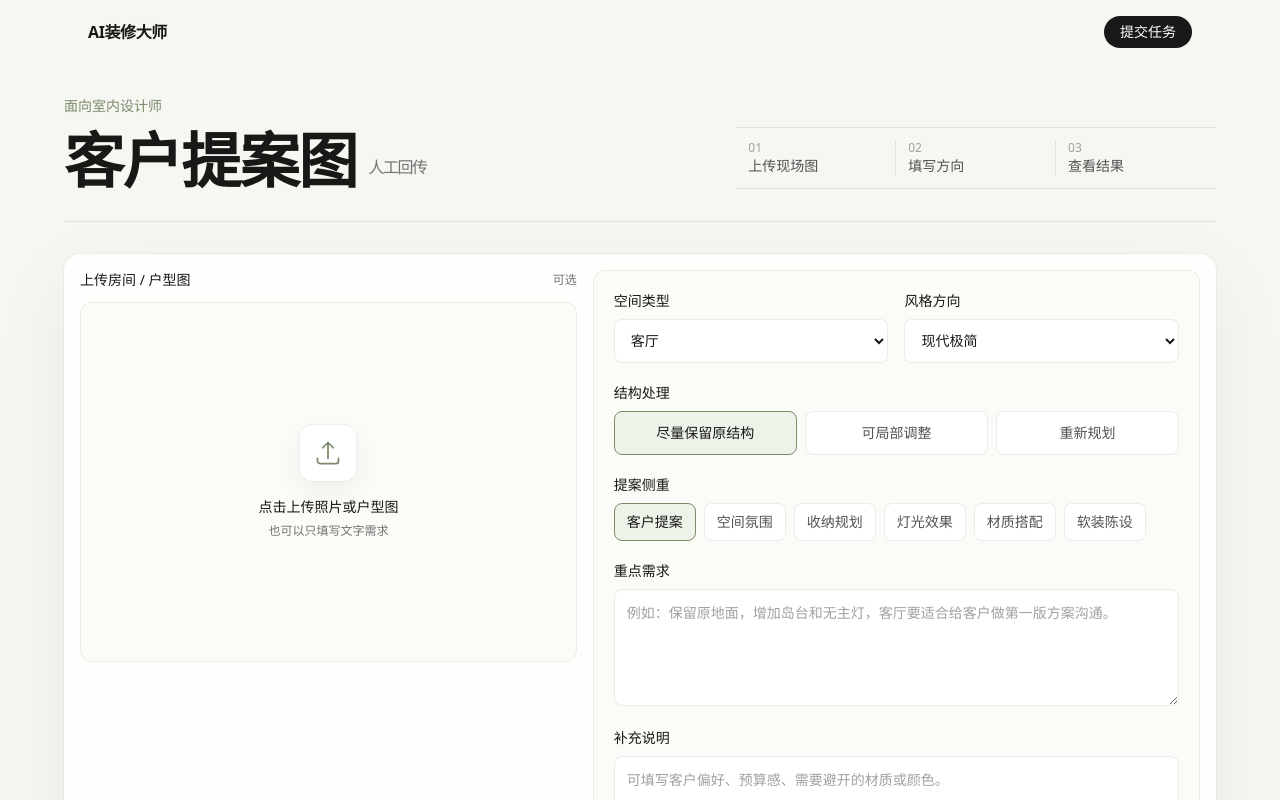
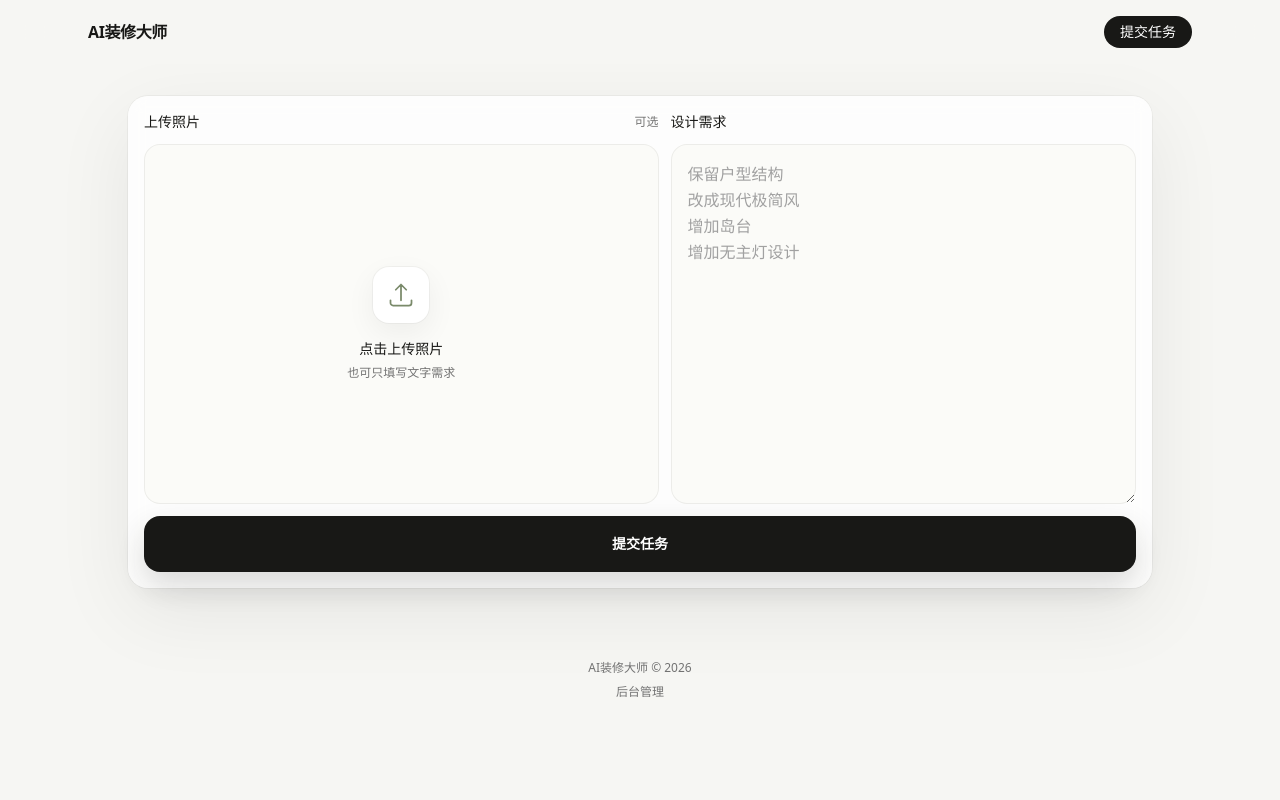
Before and after one commit to mikon0606/ai-interior-design, a Next.js app: page / in a window 1280 px wide. Shown: the top 800 px of the page. Built offline with nearby package versions, Linux system fonts and the light colour scheme.

Commit message:
Simplify text-only task submission UI

```diff
--- a/src/components/PhotoUpload.tsx
+++ b/src/components/PhotoUpload.tsx
@@ -53,14 +53,14 @@ export function PhotoUpload({
     if (inputRef.current) inputRef.current.value = "";
   };
 
-  const errorBorder = hasError ? "border-red-400 ring-2 ring-red-100" : "";
+  const errorBorder = hasError
+    ? "border-red-400 ring-2 ring-red-100"
+    : "";
 
   return (
     <div className="w-full">
       <div className="mb-3 flex items-center justify-between gap-3">
-        <h3 className="text-sm font-medium text-[#181816]">
-          上传房间 / 户型图
-        </h3>
+        <h3 className="text-sm font-medium text-[#181816]">上传照片</h3>
         <span className="text-xs text-neutral-500">可选</span>
       </div>
 
@@ -78,7 +78,7 @@ export function PhotoUpload({
           }}
           onDragLeave={() => setIsDragging(false)}
           onDrop={onDrop}
-          className={`flex min-h-[360px] cursor-pointer flex-col items-center justify-center rounded-xl border px-6 py-12 transition-all ${errorBorder} ${
+          className={`flex min-h-[260px] cursor-pointer flex-col items-center justify-center rounded-2xl border px-6 py-12 transition-all sm:min-h-[360px] ${errorBorder} ${
             isDragging
               ? "border-[#7a8a6a] bg-white shadow-[inset_0_0_0_1px_rgba(122,138,106,0.22)]"
               : hasError
@@ -86,21 +86,21 @@ export function PhotoUpload({
                 : "border-black/[0.06] bg-[#fbfbf8] hover:border-[#7a8a6a]/60 hover:bg-white"
           }`}
         >
-          <span className="flex h-14 w-14 items-center justify-center rounded-xl bg-white text-[#7a8a6a] shadow-[0_10px_30px_rgba(24,24,22,0.06)] ring-1 ring-black/[0.04]">
+          <span className="flex h-14 w-14 items-center justify-center rounded-2xl bg-white text-[#7a8a6a] shadow-[0_10px_30px_rgba(24,24,22,0.06)] ring-1 ring-black/[0.04]">
             <UploadIcon />
           </span>
           <p className="mt-4 text-center text-sm font-medium text-[#181816]">
-            点击上传照片或户型图
+            点击上传照片
           </p>
           <p className="mt-1.5 text-center text-xs text-neutral-500">
-            也可以只填写文字需求
+            也可只填写文字需求
           </p>
         </div>
       ) : (
         <div
-          className={`overflow-hidden rounded-xl border bg-white ${errorBorder || "border-black/[0.06]"}`}
+          className={`overflow-hidden rounded-2xl border bg-white ${errorBorder || "border-black/[0.06]"}`}
         >
-          <div className="relative aspect-[4/3] w-full bg-[#f1f1ed]">
+          <div className="relative aspect-[16/10] w-full">
             <Image
               src={previewUrl}
               alt="已上传的房间照片预览"
@@ -109,7 +109,7 @@ export function PhotoUpload({
               unoptimized
             />
           </div>
-          <div className="flex flex-wrap items-center justify-between gap-2 border-t border-black/[0.06] px-4 py-3">
+          <div className="flex flex-wrap items-center justify-between gap-2 px-4 py-3">
             <p className="truncate text-sm text-neutral-600">
               {file?.name ?? "已选择照片"}
             </p>
@@ -117,14 +117,14 @@ export function PhotoUpload({
               <button
                 type="button"
                 onClick={() => inputRef.current?.click()}
-                className="rounded-lg bg-neutral-100 px-3 py-1.5 text-sm text-neutral-700 transition hover:bg-neutral-200"
+                className="rounded-full bg-neutral-100 px-3 py-1.5 text-sm text-neutral-700 transition hover:bg-neutral-200"
               >
                 更换
               </button>
               <button
                 type="button"
                 onClick={clearPhoto}
-                className="rounded-lg bg-red-50 px-3 py-1.5 text-sm text-red-600 transition hover:bg-red-100"
+                className="rounded-full bg-red-50 px-3 py-1.5 text-sm text-red-600 transition hover:bg-red-100"
               >
                 移除
               </button>
--- a/src/components/SubmitTaskForm.tsx
+++ b/src/components/SubmitTaskForm.tsx
@@ -2,54 +2,18 @@
 
 import { PhotoUpload } from "@/components/PhotoUpload";
 import type { Task } from "@/lib/task-types";
-import type { ReactNode } from "react";
+import { PROMPT_PLACEHOLDER } from "@/lib/task-types";
 import { useCallback, useState } from "react";
 
 type FieldErrors = {
-  keyNeeds?: string;
+  prompt?: string;
   submit?: string;
 };
-
-const SPACE_TYPES = [
-  "客厅",
-  "卧室",
-  "餐厨",
-  "书房",
-  "儿童房",
-  "卫浴",
-  "全屋",
-];
-
-const STYLE_OPTIONS = [
-  "现代极简",
-  "奶油风",
-  "中古风",
-  "侘寂风",
-  "轻法式",
-  "意式",
-  "新中式",
-];
-
-const FOCUS_OPTIONS = [
-  "客户提案",
-  "空间氛围",
-  "收纳规划",
-  "灯光效果",
-  "材质搭配",
-  "软装陈设",
-];
-
-const STRUCTURE_OPTIONS = ["尽量保留原结构", "可局部调整", "重新规划"];
 
 export function SubmitTaskForm() {
   const [file, setFile] = useState<File | null>(null);
   const [previewUrl, setPreviewUrl] = useState<string | null>(null);
-  const [spaceType, setSpaceType] = useState(SPACE_TYPES[0]);
-  const [styleDirection, setStyleDirection] = useState(STYLE_OPTIONS[0]);
-  const [structureMode, setStructureMode] = useState(STRUCTURE_OPTIONS[0]);
-  const [focusTags, setFocusTags] = useState<string[]>(["客户提案"]);
-  const [keyNeeds, setKeyNeeds] = useState("");
-  const [extraNotes, setExtraNotes] = useState("");
+  const [prompt, setPrompt] = useState("");
   const [isSubmitting, setIsSubmitting] = useState(false);
   const [fieldErrors, setFieldErrors] = useState<FieldErrors>({});
   const [submittedTask, setSubmittedTask] = useState<Task | null>(null);
@@ -63,48 +27,25 @@ export function SubmitTaskForm() {
     [previewUrl],
   );
 
-  const toggleFocusTag = (tag: string) => {
-    setFocusTags((prev) =>
-      prev.includes(tag)
-        ? prev.filter((item) => item !== tag)
-        : [...prev, tag],
-    );
-  };
-
-  const buildPrompt = () => {
-    const lines = [
-      `空间类型：${spaceType}`,
-      `风格方向：${styleDirection}`,
-      `结构处理：${structureMode}`,
-      `提案侧重：${focusTags.length ? focusTags.join("、") : "未选择"}`,
-      `重点需求：${keyNeeds.trim()}`,
-    ];
-
-    if (extraNotes.trim()) {
-      lines.push(`补充说明：${extraNotes.trim()}`);
-    }
-
-    return lines.join("\n");
-  };
-
   const handleSubmit = async () => {
     const errors: FieldErrors = {};
 
-    if (!keyNeeds.trim()) {
-      errors.keyNeeds = "请填写重点需求";
+    if (!prompt.trim()) {
+      errors.prompt = "请输入装修需求";
     }
 
-    if (errors.keyNeeds) {
+    if (errors.prompt) {
       setFieldErrors(errors);
       return;
     }
 
     setFieldErrors({});
     setIsSubmitting(true);
+    setSubmittedTask(null);
 
     try {
       const formData = new FormData();
-      formData.append("prompt", buildPrompt());
+      formData.append("prompt", prompt.trim());
       if (file) {
         formData.append("image", file);
       }
@@ -135,163 +76,48 @@ export function SubmitTaskForm() {
         id="submit"
         className="scroll-mt-16 px-4 pb-10 pt-20 sm:px-6 sm:pb-16 sm:pt-24"
       >
-        <div className="mx-auto max-w-6xl">
-          <div className="mb-8 grid gap-6 border-b border-black/[0.08] pb-7 lg:grid-cols-[1fr_0.74fr] lg:items-end">
-            <div>
-              <p className="text-sm font-medium text-[#7a8a6a]">
-                面向室内设计师
-              </p>
-              <h1 className="mt-3 max-w-3xl text-4xl font-semibold leading-[1.08] tracking-tight text-[#181816] sm:text-6xl">
-                客户提案图
-                <span className="ml-3 align-middle text-sm font-medium text-neutral-500 sm:text-base">
-                  人工回传
-                </span>
-              </h1>
-            </div>
-            <div className="grid grid-cols-3 divide-x divide-black/[0.08] border-y border-black/[0.08] py-3 text-sm text-neutral-600 lg:mb-1">
-              <p className="px-3">
-                <span className="block text-xs text-neutral-400">01</span>
-                上传现场图
-              </p>
-              <p className="px-3">
-                <span className="block text-xs text-neutral-400">02</span>
-                填写方向
-              </p>
-              <p className="px-3">
-                <span className="block text-xs text-neutral-400">03</span>
-                查看结果
-              </p>
-            </div>
-          </div>
-
-          <div className="rounded-2xl bg-white/82 p-3 shadow-[0_24px_80px_rgba(24,24,22,0.06)] ring-1 ring-black/[0.04] backdrop-blur sm:p-4">
-            <div className="grid gap-4 lg:grid-cols-[0.9fr_1.1fr]">
+        <div className="mx-auto max-w-5xl">
+          <div className="rounded-[20px] bg-white/80 p-3 shadow-[0_24px_80px_rgba(24,24,22,0.07)] ring-1 ring-black/[0.04] backdrop-blur sm:p-4">
+            <div className="grid gap-3 lg:grid-cols-[1.05fr_0.95fr]">
               <PhotoUpload
                 file={file}
                 previewUrl={previewUrl}
                 onFileChange={handleFileChange}
               />
 
-              <div className="rounded-xl border border-black/[0.06] bg-[#fbfbf8] p-4 sm:p-5">
-                <div className="grid gap-4 sm:grid-cols-2">
-                  <Field label="空间类型" htmlFor="space-type">
-                    <select
-                      id="space-type"
-                      value={spaceType}
-                      onChange={(e) => setSpaceType(e.target.value)}
-                      className="h-11 w-full rounded-lg border border-black/[0.08] bg-white px-3 text-sm text-[#181816] outline-none transition focus:border-[#7a8a6a] focus:ring-2 focus:ring-[#dce5d3]"
+              <div className="flex flex-col">
+                <label
+                  htmlFor="prompt"
+                  className="mb-3 block text-sm font-medium text-[#181816]"
                 >
-                      {SPACE_TYPES.map((item) => (
-                        <option key={item} value={item}>
-                          {item}
-                        </option>
-                      ))}
-                    </select>
-                  </Field>
-
-                  <Field label="风格方向" htmlFor="style-direction">
-                    <select
-                      id="style-direction"
-                      value={styleDirection}
-                      onChange={(e) => setStyleDirection(e.target.value)}
-                      className="h-11 w-full rounded-lg border border-black/[0.08] bg-white px-3 text-sm text-[#181816] outline-none transition focus:border-[#7a8a6a] focus:ring-2 focus:ring-[#dce5d3]"
-                    >
-                      {STYLE_OPTIONS.map((item) => (
-                        <option key={item} value={item}>
-                          {item}
-                        </option>
-                      ))}
-                    </select>
-                  </Field>
-                </div>
-
-                <div className="mt-5">
-                  <p className="mb-2 text-sm font-medium text-[#181816]">
-                    结构处理
-                  </p>
-                  <div className="grid gap-2 sm:grid-cols-3">
-                    {STRUCTURE_OPTIONS.map((item) => (
-                      <button
-                        key={item}
-                        type="button"
-                        onClick={() => setStructureMode(item)}
-                        className={`min-h-11 rounded-lg border px-3 py-2 text-sm transition ${
-                          structureMode === item
-                            ? "border-[#7a8a6a] bg-[#eef3e9] text-[#181816]"
-                            : "border-black/[0.08] bg-white text-neutral-600 hover:border-[#7a8a6a]/60"
-                        }`}
-                      >
-                        {item}
-                      </button>
-                    ))}
-                  </div>
-                </div>
-
-                <div className="mt-5">
-                  <p className="mb-2 text-sm font-medium text-[#181816]">
-                    提案侧重
-                  </p>
-                  <div className="flex flex-wrap gap-2">
-                    {FOCUS_OPTIONS.map((item) => {
-                      const isSelected = focusTags.includes(item);
-
-                      return (
-                        <button
-                          key={item}
-                          type="button"
-                          onClick={() => toggleFocusTag(item)}
-                          className={`rounded-lg border px-3 py-2 text-sm transition ${
-                            isSelected
-                              ? "border-[#7a8a6a] bg-[#eef3e9] text-[#181816]"
-                              : "border-black/[0.08] bg-white text-neutral-600 hover:border-[#7a8a6a]/60"
-                          }`}
-                        >
-                          {item}
-                        </button>
-                      );
-                    })}
-                  </div>
-                </div>
-
-                <Field label="重点需求" htmlFor="key-needs" className="mt-5">
+                  设计需求
+                </label>
                 <textarea
-                    id="key-needs"
-                    rows={4}
-                    value={keyNeeds}
+                  id="prompt"
+                  rows={10}
+                  value={prompt}
                   onChange={(e) => {
-                      setKeyNeeds(e.target.value);
+                    setPrompt(e.target.value);
                     if (e.target.value.trim()) {
                       setFieldErrors((prev) => ({
                         ...prev,
-                          keyNeeds: undefined,
+                        prompt: undefined,
                       }));
                     }
                   }}
-                    placeholder="例如：保留原地面，增加岛台和无主灯，客厅要适合给客户做第一版方案沟通。"
-                    aria-invalid={Boolean(fieldErrors.keyNeeds)}
-                    className={`min-h-[116px] w-full resize-y rounded-lg border bg-white px-3 py-3 text-sm leading-relaxed text-[#181816] outline-none transition placeholder:text-neutral-400 focus:ring-2 ${
-                      fieldErrors.keyNeeds
+                  placeholder={PROMPT_PLACEHOLDER}
+                  aria-invalid={Boolean(fieldErrors.prompt)}
+                  className={`min-h-[260px] flex-1 resize-y rounded-2xl border px-4 py-4 text-sm leading-relaxed text-[#181816] placeholder:text-neutral-400 focus:outline-none focus:ring-2 sm:min-h-[360px] sm:text-base ${
+                    fieldErrors.prompt
                       ? "border-red-400 bg-red-50 ring-red-100 focus:border-red-400 focus:ring-red-100"
-                        : "border-black/[0.08] focus:border-[#7a8a6a] focus:ring-[#dce5d3]"
+                      : "border-black/[0.06] bg-[#fbfbf8] focus:border-[#7a8a6a] focus:bg-white focus:ring-[#dce5d3]"
                   }`}
                 />
-                  {fieldErrors.keyNeeds && (
+                {fieldErrors.prompt && (
                   <p className="mt-2 text-sm text-red-600" role="alert">
-                      {fieldErrors.keyNeeds}
+                    {fieldErrors.prompt}
                   </p>
                 )}
-                </Field>
-
-                <Field label="补充说明" htmlFor="extra-notes" className="mt-4">
-                  <textarea
-                    id="extra-notes"
-                    rows={3}
-                    value={extraNotes}
-                    onChange={(e) => setExtraNotes(e.target.value)}
-                    placeholder="可填写客户偏好、预算感、需要避开的材质或颜色。"
-                    className="min-h-[88px] w-full resize-y rounded-lg border border-black/[0.08] bg-white px-3 py-3 text-sm leading-relaxed text-[#181816] outline-none transition placeholder:text-neutral-400 focus:border-[#7a8a6a] focus:ring-2 focus:ring-[#dce5d3]"
-                  />
-                </Field>
               </div>
             </div>
 
@@ -299,7 +125,7 @@ export function SubmitTaskForm() {
               type="button"
               disabled={isSubmitting}
               onClick={handleSubmit}
-              className={`mt-4 flex h-[52px] w-full items-center justify-center gap-2 rounded-xl text-sm font-semibold transition-all sm:h-14 ${
+              className={`mt-3 flex h-[52px] w-full items-center justify-center gap-2 rounded-2xl text-sm font-semibold transition-all sm:h-14 ${
                 isSubmitting
                   ? "cursor-wait bg-neutral-200 text-neutral-500"
                   : "bg-[#181816] text-white shadow-[0_14px_32px_rgba(24,24,22,0.16)] hover:bg-[#2b2b28] active:scale-[0.99]"
@@ -308,73 +134,26 @@ export function SubmitTaskForm() {
               {isSubmitting && (
                 <span className="h-5 w-5 animate-spin rounded-full border-2 border-neutral-400 border-t-white" />
               )}
-              {isSubmitting ? "提交中…" : "生成提案任务"}
+              {isSubmitting ? "提交中…" : "提交任务"}
             </button>
             {fieldErrors.submit && (
               <p className="mt-3 text-center text-sm text-red-600" role="alert">
                 {fieldErrors.submit}
               </p>
             )}
+            {submittedTask && <InlineWaitingIndicator task={submittedTask} />}
           </div>
-
-          {submittedTask && <InlineWaitingCard task={submittedTask} />}
         </div>
       </section>
     </>
   );
 }
 
-function InlineWaitingCard({ task }: { task: Task }) {
+function InlineWaitingIndicator({ task }: { task: Task }) {
   return (
-    <div className="mt-4 rounded-2xl bg-white/82 p-5 shadow-[0_18px_60px_rgba(24,24,22,0.06)] ring-1 ring-black/[0.04] sm:p-6">
-      <div className="flex flex-col gap-4 sm:flex-row sm:items-center sm:justify-between">
-        <div>
-          <p className="text-sm font-medium text-[#181816]">
-            已提交，正在排队处理
-          </p>
-          <p className="mt-1 text-sm leading-6 text-neutral-600">
-            任务编号{" "}
-            <span className="font-mono font-semibold text-[#181816]">
-              {task.task_number}
-            </span>
-            。设计师会根据你的文字需求{task.input_image ? "和参考图" : ""}
-            人工生成效果图。
-          </p>
-        </div>
-        <a
-          href={`/task/${task.task_number}`}
-          className="inline-flex h-11 shrink-0 items-center justify-center rounded-xl bg-[#181816] px-5 text-sm font-semibold text-white transition hover:bg-[#2b2b28]"
-        >
-          查看进度
-        </a>
-      </div>
-      <div className="mt-5 h-1.5 overflow-hidden rounded-full bg-black/[0.06]">
-        <div className="h-full w-1/2 animate-[progress_2.8s_ease-in-out_infinite] rounded-full bg-[#7a8a6a]" />
-      </div>
+    <div className="mt-3 flex items-center justify-center gap-2 text-sm text-neutral-500">
+      <span className="h-4 w-4 animate-spin rounded-full border-2 border-neutral-300 border-t-[#181816]" />
+      <span>已提交，等待处理中 · {task.task_number}</span>
     </div>
   );
 }
-
-function Field({
-  label,
-  htmlFor,
-  className = "",
-  children,
-}: {
-  label: string;
-  htmlFor: string;
-  className?: string;
-  children: ReactNode;
-}) {
-  return (
-    <div className={className}>
-      <label
-        htmlFor={htmlFor}
-        className="mb-2 block text-sm font-medium text-[#181816]"
-      >
-        {label}
-      </label>
-      {children}
-    </div>
-  );
-}
```
Lines whose indentation alone changed are shown as unchanged.
